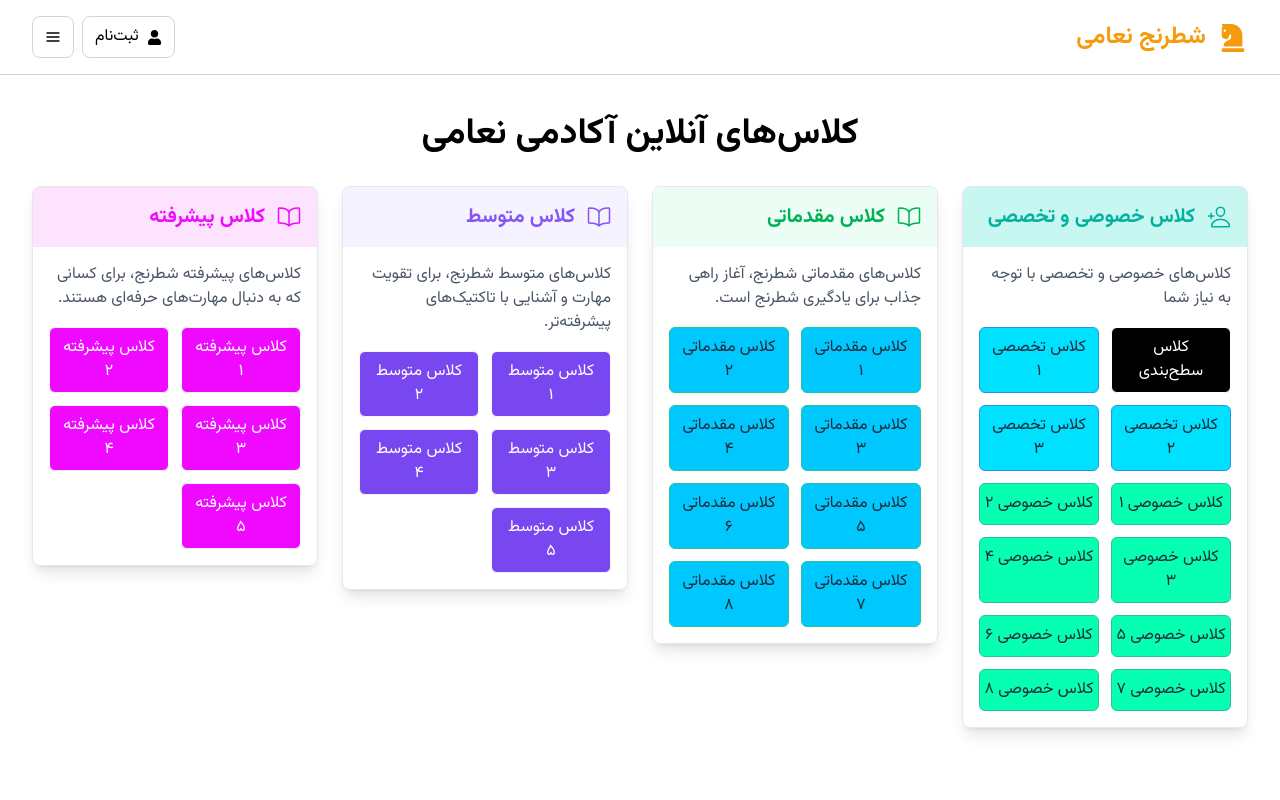
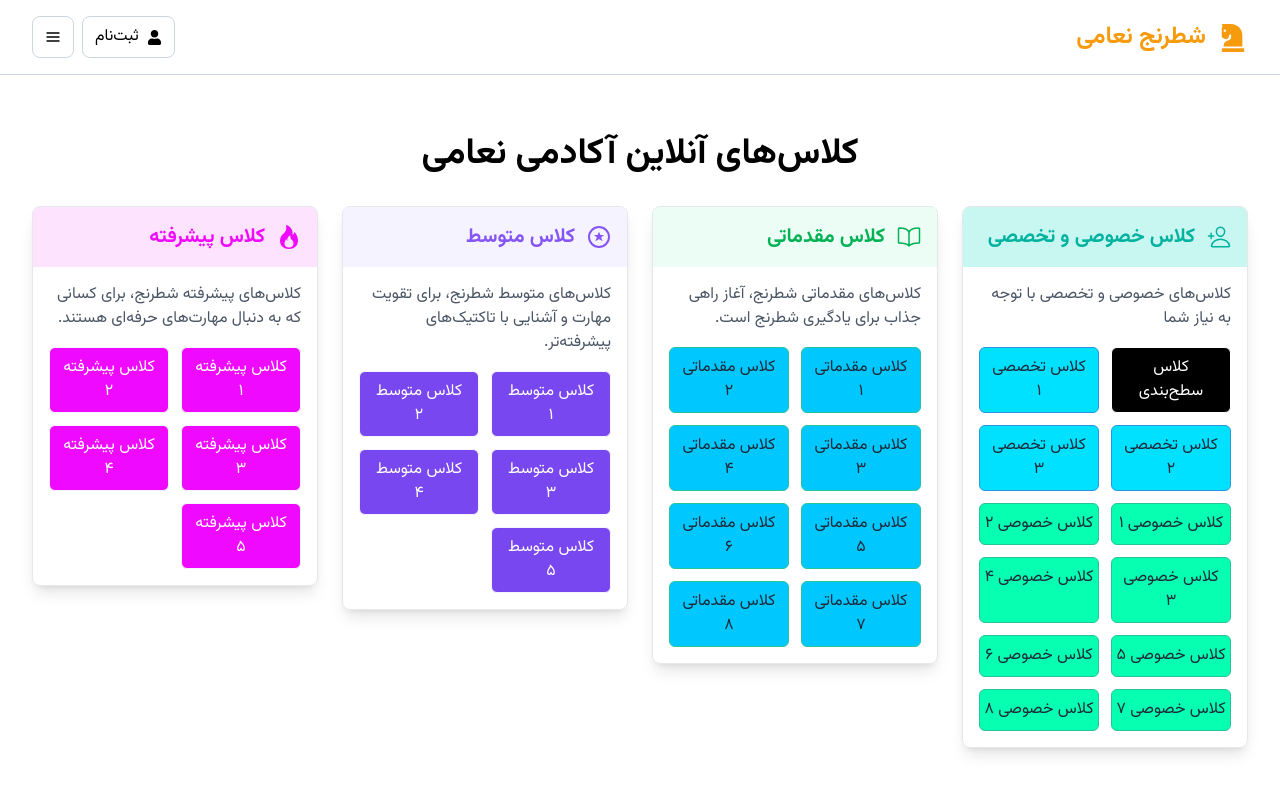
Before and after one commit to ParsaProg/chess-naami-academy, a Next.js app: page /online-classes in a window 1280 px wide. Shown: the top 800 px of the page. Built offline with nearby package versions, Linux system fonts and the light colour scheme.

Commit message:
change and fix rthe online-classes icons to header containers

```diff
--- a/app/online-classes/page.tsx
+++ b/app/online-classes/page.tsx
@@ -1,5 +1,8 @@
 "use client";
 import { IoPersonAddOutline, IoBookOutline } from "react-icons/io5";
+import { BsFire } from "react-icons/bs";
+import { GrFireball } from "react-icons/gr";
+
 type ClassData = {
   title: string;
   endpoint: string;
@@ -44,7 +47,7 @@ export default function OnlineClassesPage() {
 
   return (
     <div className="w-full max-w-[1400px] mx-auto px-4 sm:px-6 lg:px-8 py-8 md:py-12 lg:py-16">
-      <h1 className="text-2xl sm:text-3xl md:text-4xl font-bold text-center mb-8">
+      <h1 className="text-2xl sm:text-3xl md:text-4xl font-bold text-center mt-5 mb-8">
         کلاس‌های آنلاین آکادمی نعامی
       </h1>
 
@@ -138,7 +141,7 @@ export default function OnlineClassesPage() {
         <div className="border border-gray-200 rounded-lg shadow-lg overflow-hidden">
           <div className="flex justify-between items-center p-4 bg-[#F5F3FF] cursor-pointer">
             <div className="flex items-center gap-3 text-[#8655F6]">
-              <IoBookOutline className="text-2xl" />
+              <GrFireball className="text-2xl" />
               <h2 className="text-lg md:text-xl font-bold">کلاس متوسط</h2>
             </div>
           </div>
@@ -168,7 +171,7 @@ export default function OnlineClassesPage() {
         <div className="border border-gray-200 rounded-lg shadow-lg overflow-hidden">
           <div className="flex justify-between items-center p-4 bg-[#ea1df51f] cursor-pointer">
             <div className="flex items-center gap-3 text-[#ef09ff]">
-              <IoBookOutline className="text-2xl" />
+              <BsFire className="text-2xl" />
               <h2 className="text-lg md:text-xl font-bold">کلاس پیشرفته</h2>
             </div>
           </div>
```
